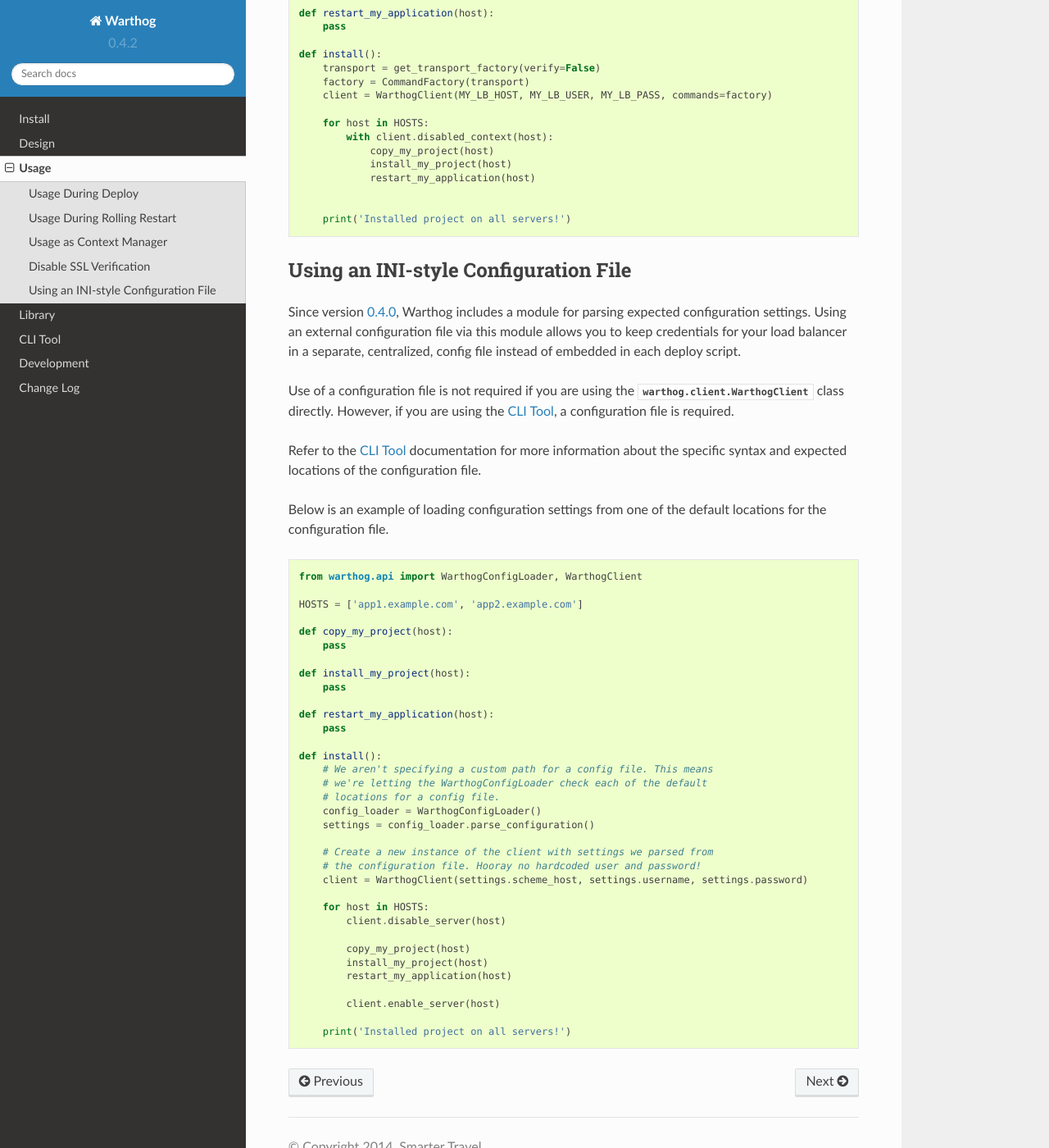
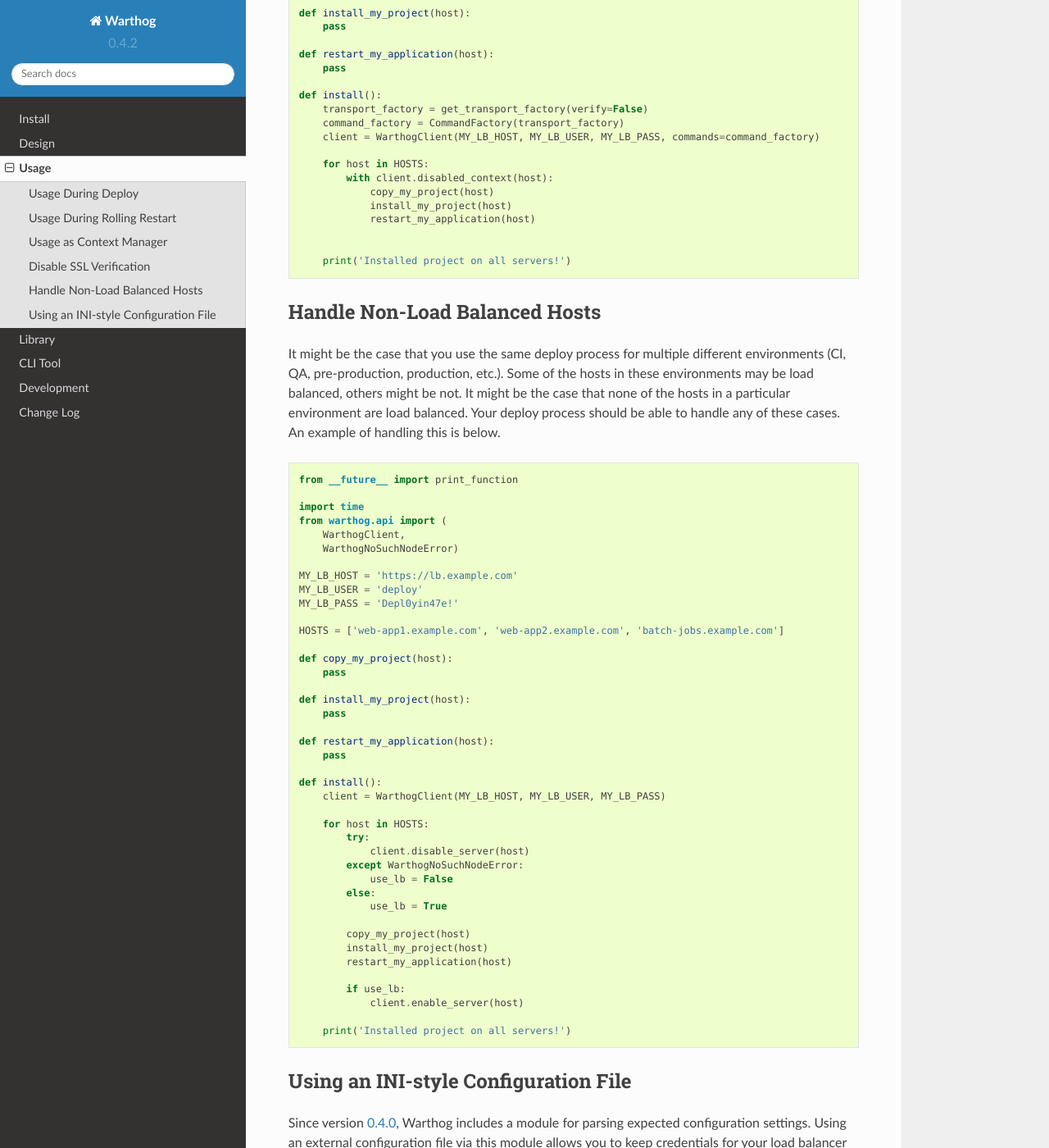
Before and after one commit to smarter-travel-media/warthog, a Sphinx documentation site: the page built from doc/source/usage.rst, in a window 1280 px wide and 1400 px high, scrolled down 2920 px. Shown: the whole window at 82% size. Built offline with Sphinx 7.4.7 and the Read the Docs theme 2.0.0, drawn with Linux system fonts in a browser that asks for light colours.

Commit message:
Add example of deploying non-lb hosts

```diff
--- a/doc/source/usage.rst
+++ b/doc/source/usage.rst
@@ -146,7 +146,10 @@
     from __future__ import print_function
 
     import time
-    from warthog.api import get_transport_factory, CommandFactory, WarthogClient
+    from warthog.api import (
+        get_transport_factory,
+        CommandFactory,
+        WarthogClient)
 
     MY_LB_HOST = 'https://lb.example.com'
     MY_LB_USER = 'deploy'
@@ -164,9 +167,9 @@
         pass
 
     def install():
-        transport = get_transport_factory(verify=False)
-        factory = CommandFactory(transport)
-        client = WarthogClient(MY_LB_HOST, MY_LB_USER, MY_LB_PASS, commands=factory)
+        transport_factory = get_transport_factory(verify=False)
+        command_factory = CommandFactory(transport_factory)
+        client = WarthogClient(MY_LB_HOST, MY_LB_USER, MY_LB_PASS, commands=command_factory)
 
         for host in HOSTS:
             with client.disabled_context(host):
@@ -174,6 +177,60 @@
                 install_my_project(host)
                 restart_my_application(host)
 
+
+        print('Installed project on all servers!')
+
+
+Handle Non-Load Balanced Hosts
+------------------------------
+
+It might be the case that you use the same deploy process for multiple different environments
+(CI, QA, pre-production, production, etc.). Some of the hosts in these environments may be load
+balanced, others might be not. It might be the case that none of the hosts in a particular environment
+are load balanced. Your deploy process should be able to handle any of these cases. An example of
+handling this is below.
+
+.. code-block:: python
+
+    from __future__ import print_function
+
+    import time
+    from warthog.api import (
+        WarthogClient,
+        WarthogNoSuchNodeError)
+
+    MY_LB_HOST = 'https://lb.example.com'
+    MY_LB_USER = 'deploy'
+    MY_LB_PASS = 'Depl0yin47e!'
+
+    HOSTS = ['web-app1.example.com', 'web-app2.example.com', 'batch-jobs.example.com']
+
+    def copy_my_project(host):
+        pass
+
+    def install_my_project(host):
+        pass
+
+    def restart_my_application(host):
+        pass
+
+    def install():
+        client = WarthogClient(MY_LB_HOST, MY_LB_USER, MY_LB_PASS)
+
+        for host in HOSTS:
+            try:
+                client.disable_server(host)
+            except WarthogNoSuchNodeError:
+                use_lb = False
+            else:
+                use_lb = True
+
+            copy_my_project(host)
+            install_my_project(host)
+            restart_my_application(host)
+
+            if use_lb:
+                client.enable_server(host)
 
         print('Installed project on all servers!')
 
```
